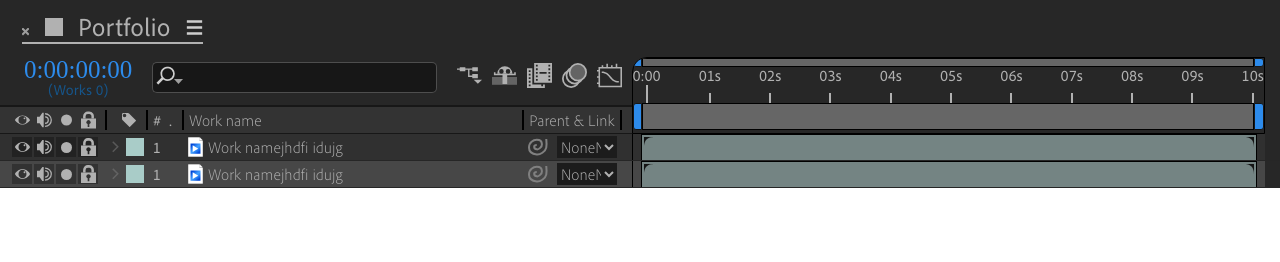
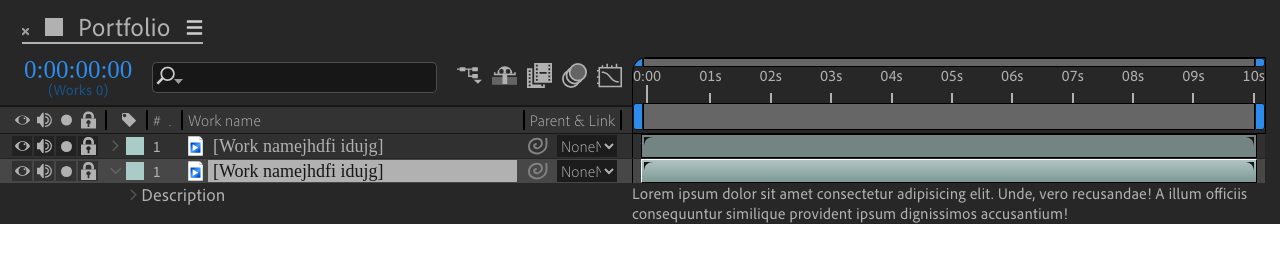
Before and after one commit to Koment/portfolio, a website: page index.html in a window 1280 px wide. Drawn offline with Linux system fonts and the light colour scheme; a web font is replaced by a local one.

Commit message:
portfLaers expand, description expand

```diff
--- a/index.html
+++ b/index.html
@@ -150,7 +150,7 @@
                 </li>
               </ul>
             </div>
-            <div class="portfLayer-left__layer-button">
+            <div class="portfLayer-left__layer-button" onclick="expand(this)">
               <div class="portfLayer-left__lable">
                 <img src="./footages/potfSection/arow.svg" alt="" srcset="" />
                 <div class="portfLayer-left__lable-item"></div>
@@ -166,9 +166,11 @@
             <div class="portfLayer-left__trkmat">
               <img src="./footages/potfSection/parent.svg" alt="" srcset="" />
               <select name="none" id="">
-                <option value="none">NoneNoneNoneNoneNone</option>
-                <option value="none">None</option>
-                <option value="none">None</option>
+                <div>
+                  <option value="none">NoneNoneNoneNoneNone</option>
+                  <option value="none"><p>None</p></option>
+                  <option value="none"><span>None</span></option>
+                </div>
               </select>
             </div>
           </div>
@@ -188,7 +190,35 @@
               </div>
             </div>
           </div>
+          <div class="expand">
+            <div class="expand__left">
+              <p class="expand__title" onclick="expd(this)">
+                <img src="./footages/potfSection/arow.svg" alt="" srcset="" />
+                Description
+              </p>
+              <div class="expand__descr">
+                <p>
+                  Lorem ipsum dolor sit amet consectetur adipisicing elit. Unde,
+                  vero recusandae! A illum officiis consequuntur similique
+                  provident ipsum dignissimos accusantium!
+                </p>
+              </div>
+            </div>
+            <div class="expand__right">
+              <p>
+                Lorem ipsum dolor sit amet consectetur adipisicing elit. Unde,
+                vero recusandae! A illum officiis consequuntur similique
+                provident ipsum dignissimos accusantium!
+              </p>
+            </div>
+          </div>
         </div>
+
+        <!-- <div class="expand">
+          <div class="expand__left"></div>
+          <div class="expand__right"></div>
+        </div> -->
+
         <div class="portfLayer active">
           <div class="portfLayer-left">
             <div class="portfLayer-left__toggleicons">
@@ -227,7 +257,7 @@
                 </li>
               </ul>
             </div>
-            <div class="portfLayer-left__layer-button">
+            <div class="portfLayer-left__layer-button" onclick="expand(this)">
               <div class="portfLayer-left__lable">
                 <img src="./footages/potfSection/arow.svg" alt="" srcset="" />
                 <div class="portfLayer-left__lable-item"></div>
@@ -265,9 +295,40 @@
               </div>
             </div>
           </div>
+          <div class="expand">
+            <div class="expand__left">
+              <p class="expand__title" onclick="expd(this)">
+                <img src="./footages/potfSection/arow.svg" alt="" srcset="" />
+                Description
+              </p>
+              <p class="expand__descr">
+                Lorem ipsum dolor sit amet consectetur adipisicing elit. Unde,
+                vero recusandae! A illum officiis consequuntur similique
+                provident ipsum dignissimos accusantium!
+              </p>
+            </div>
+            <div class="expand__right">
+              <p>
+                Lorem ipsum dolor sit amet consectetur adipisicing elit. Unde,
+                vero recusandae! A illum officiis consequuntur similique
+                provident ipsum dignissimos accusantium!
+              </p>
+            </div>
+          </div>
         </div>
       </div>
       <!-- end portfolio container -->
     </section>
+
+    <script>
+      function expand(el) {
+        el.parentElement.parentElement.classList.toggle("active");
+      }
+
+      function expd(el) {
+        console.log(el);
+        el.classList.toggle("expd");
+      }
+    </script>
   </body>
 </html>
--- a/sass/abstracts/_smart-grid.scss
+++ b/sass/abstracts/_smart-grid.scss
@@ -8,7 +8,7 @@ $break_md: 992px;
 $break_sm: 720px;
 $break_xs: 576px;
 
-$offset: 0px;
+$offset: 8px;
 $offset_lg: $offset;
 $offset_md: $offset;
 $offset_sm: $offset;
--- a/sass/abstracts/_vars.scss
+++ b/sass/abstracts/_vars.scss
@@ -9,6 +9,10 @@ $gray5: #171717;
 $l-blue: #2d8beb;
 $d-blue: #16558a;
 
+$aqua-label: #a9ccc8;
+$aqua-layer: #748483;
+$aqua-layer-sel: linear-gradient(to top, #7d9a96, #b0c4c3);
+
 @function rem($val) {
   @return (math.div($val, 16)) + rem;
 }
--- a/sass/components/_index.scss
+++ b/sass/components/_index.scss
@@ -1,7 +1,4 @@
 // @use "sass:math";
 
 @forward "./reset";
-
-/* reset end */
-
 @forward "./portfolio";
--- a/sass/components/_portfolio.scss
+++ b/sass/components/_portfolio.scss
@@ -152,7 +152,7 @@
 
 .bars {
   @include abs.size(6);
-  margin-right: abs.rem(15);
+  // margin-right: abs.rem(15);
   border: 1px solid #000;
   border-top-left-radius: abs.rem(15);
   overflow: hidden;
@@ -317,10 +317,6 @@
     border-right: 2px solid #000;
     overflow: hidden;
     align-items: center;
-
-    & p {
-      font-family: "AdobeCleanUX_light";
-    }
   }
 
   &__trkmat {
@@ -329,19 +325,18 @@
     padding: 0 abs.rem(5);
     margin-right: abs.rem(10);
     overflow: hidden;
+    flex-shrink: 0;
     @include abs.md-block() {
       display: none;
-    }
-    & p {
-      font-family: "AdobeCleanUX_light";
     }
   }
 }
 
 .portfLayer {
   display: flex;
-  height: abs.rem(26);
+  // height: abs.rem(26);
   border-bottom: 1px solid #262626;
+  flex-wrap: wrap;
 
   .portfLayer-left {
     @extend .hud;
@@ -376,8 +371,9 @@
     }
     &__layer-button {
       display: flex;
-      margin-right: auto;
+      // margin-right: auto;
       cursor: pointer;
+      width: 100%;
     }
     &__lable {
       @extend .hud-header__lable;
@@ -387,6 +383,8 @@
       & img {
         width: abs.rem(7);
         padding: 0 abs.rem(7);
+        transform: rotate(0deg);
+        transition: 1s ease-in-out;
       }
     }
     &__lable-item {
@@ -406,11 +404,28 @@
     }
     &__name {
       @extend .hud-header__name;
+      font-family: "adobecleanux_medium";
+      font-size: abs.rem(18);
       // overflow: hidden;
       & img {
         height: abs.rem(20);
         max-width: none;
         margin-right: abs.rem(5);
+      }
+      & p {
+        display: flex;
+        align-items: center;
+        width: 100%;
+        height: 100%;
+        padding-left: abs.rem(5);
+
+        &::before {
+          content: "[";
+        }
+
+        &::after {
+          content: "]";
+        }
       }
       border: none;
     }
@@ -436,14 +451,9 @@
         max-width: abs.rem(60);
 
         & option {
-          border-radius: 10px;
-          border: 10px solid red;
           background-color: #f2f2f2;
           color: #000;
           font-family: inherit;
-          padding-left: 20px;
-          // min-width: abs.rem(50);
-          // margin: abs.rem(20);
         }
       }
     }
@@ -472,11 +482,72 @@
 
     &__bar {
       @extend .bars__bar;
-      background-color: #748483;
+      background-color: abs.$aqua-layer;
       display: flex;
       align-items: flex-start;
       justify-content: space-between;
       padding: abs.rem(2);
+      height: auto;
+    }
+  }
+
+  & .expand {
+    display: flex;
+
+    max-height: 0vh;
+    transition: max-height 1s ease-in-out;
+
+    // width: 100%;
+
+    &__left {
+      @extend .hud;
+      font-family: "adobecleanux_regular";
+      font-size: abs.rem(18);
+      // padding-left: abs.rem(130);
+    }
+
+    &__title {
+      cursor: pointer;
+      padding-left: abs.rem(130);
+
+      @include abs.md-block() {
+        padding-left: abs.rem(15);
+      }
+
+      & img {
+        transform: rotate(0deg);
+        transition: 1s ease-in-out;
+      }
+
+      &.expd {
+        & img {
+          transform: rotate(90deg);
+          transition: 1s ease-in-out;
+        }
+      }
+
+      &.expd ~ .expand__descr {
+        max-height: 50vh;
+        transition: 1s ease-in-out;
+      }
+    }
+
+    &__descr {
+      padding-left: abs.rem(155);
+      padding-right: abs.rem(15);
+      font-family: "adobecleanux_light";
+      font-size: abs.rem(15);
+      max-height: 0vh;
+      transition: 1s ease-in-out;
+      @include abs.md-block() {
+        padding-left: abs.rem(45);
+      }
+    }
+
+    &__right {
+      @extend .bars;
+      border-radius: 0;
+      border: none;
     }
   }
 }
@@ -493,11 +564,36 @@
           }
         }
       }
+
+      &__lable {
+        & img {
+          transform: rotate(90deg);
+          transition: 1s ease-in-out;
+        }
+      }
+
+      &__name {
+        & p {
+          background-color: abs.$gray1;
+          color: abs.$gray5;
+        }
+      }
     }
     .portfLayer-right {
       &__barbg {
         background-color: abs.$gray3;
       }
+
+      &__bar {
+        background: abs.$aqua-layer-sel;
+        border-top: 1px solid #fff;
+        border-left: 1px solid #fff;
+      }
+    }
+
+    .expand {
+      max-height: 50vh;
+      transition: max-height 1s ease-in-out;
     }
   }
 }
--- a/sass/components/_reset.scss
+++ b/sass/components/_reset.scss
@@ -2,6 +2,6 @@
 
 @include smart-grid.reset();
 
-* {
-  font-family: AdobeCleanUX_regular;
+body {
+  font-family: "AdobeCleanUX_regular";
 }
--- a/sass/main.scss
+++ b/sass/main.scss
@@ -1,4 +1,4 @@
-@forward "abstracts";
+// @forward "abstracts";
 @forward "components";
 
 // body {
```
Also changed, not shown: css/main.css, 1 other file.
